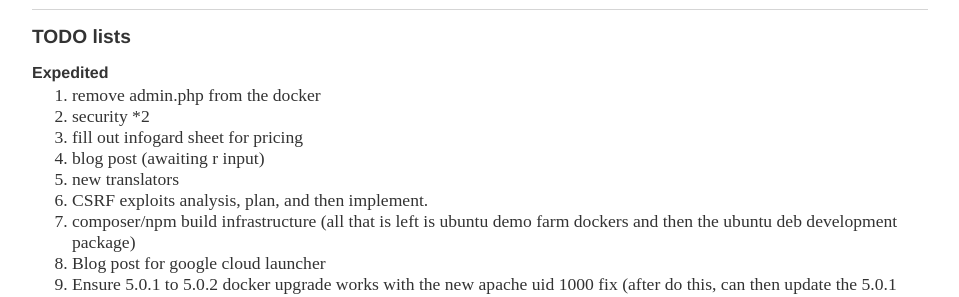
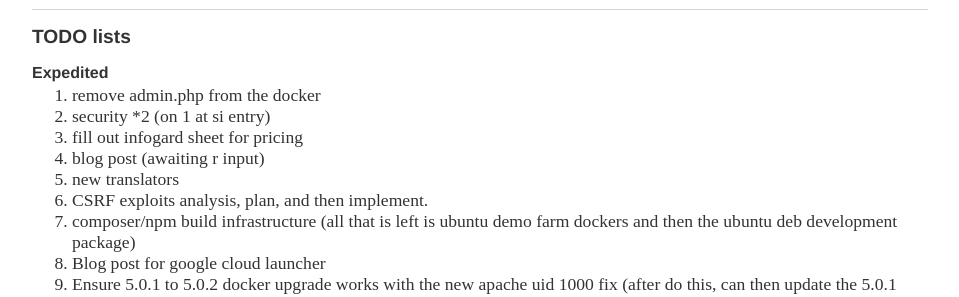
Before and after one commit to bradymiller/bradymiller.github.io, a Jekyll site: the page built from todo/index.md, in a window 1280 px wide. Shown: the part 174-471 px from the top of the page, without its empty margins (160-1119 px from the left). Built offline with Jekyll 4.4.1, drawn with Linux system fonts in a browser that asks for light colours; our own code applies the rules of GitHub Pages for plain Markdown files.

Commit message:
Update index.md

```diff
--- a/todo/index.md
+++ b/todo/index.md
@@ -5,7 +5,7 @@ layout: default
 
 ### Expedited
 1. remove admin.php from the docker
-1. security *2
+1. security *2 (on 1 at si entry)
 1. fill out infogard sheet for pricing
 1. blog post (awaiting r input)
 1. new translators
```
